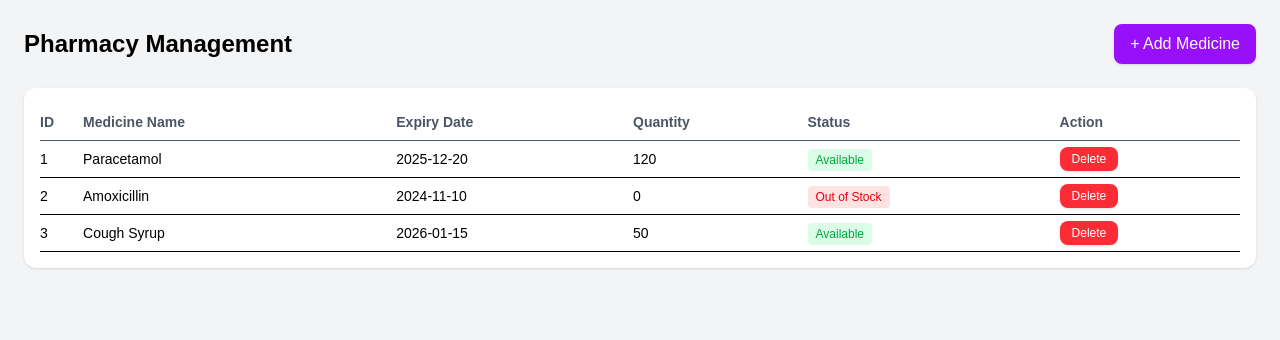
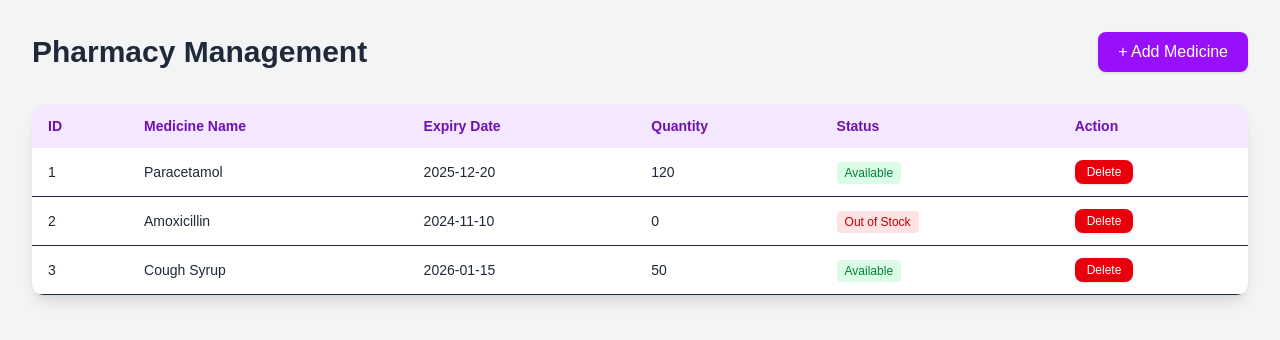
Before and after one commit to Charanjot9037/healtcare, a Next.js app: page /pharmacy in a window 1280 px wide. Shown: the top 340 px of the page. Built offline with nearby package versions, Linux system fonts and the light colour scheme.

Commit message:
UI updated

```diff
--- a/app/admin/page.js
+++ b/app/admin/page.js
@@ -49,19 +49,19 @@ const Dashboard = () => {
   return (
     <div className="min-h-screen flex text-gray-800 bg-gray-100">
       {/* Sidebar */}
-      <aside className="w-64 bg-gray-800 text-white p-6 space-y-6 shadow-lg">
+      <aside className="w-64 bg-purple-800 text-white p-6 space-y-6 shadow-lg">
         <h2 className="text-2xl font-bold">HEAL WELL</h2>
         <nav className="space-y-3 mt-6">
-          <Link href="/admin" className="block hover:bg-gray-700 p-3 rounded transition">
+          <Link href="/admin" className="block hover:bg-purple-700 p-3 rounded transition">
             Dashboard
           </Link>
-          <Link href="/doctor" className="block hover:bg-gray-700 p-3 rounded transition">
+          <Link href="/doctor" className="block hover:bg-purple-700 p-3 rounded transition">
             Doctor
           </Link>
-          <Link href="/pharmacy" className="block hover:bg-gray-700 p-3 rounded transition">
+          <Link href="/pharmacy" className="block hover:bg-purple-700 p-3 rounded transition">
             Pharmacy
           </Link>
-          <Link href="/paitents" className="block hover:bg-gray-700 p-3 rounded transition">
+          <Link href="/paitents" className="block hover:bg-purple-700 p-3 rounded transition">
             Patient
           </Link>
         </nav>
@@ -81,7 +81,7 @@ const Dashboard = () => {
               key={i}
               className="bg-white shadow rounded-xl p-6 flex flex-col items-center justify-center hover:shadow-md transition"
             >
-              <p className="text-3xl font-bold">{card.value}</p>
+              <p className="text-3xl font-bold text-purple-800">{card.value}</p>
               <p className="mt-2 text-lg text-gray-600">{card.title}</p>
             </div>
           ))}
@@ -91,7 +91,7 @@ const Dashboard = () => {
         <div className="grid md:grid-cols-2 gap-6 mb-8">
           {/* Patients Table */}
           <div className="bg-white shadow rounded-xl p-6">
-            <h3 className="text-lg font-semibold mb-4">Patients</h3>
+            <h3 className="text-lg font-semibold mb-4 text-purple-800">Patients</h3>
             <table className="w-full text-sm border-collapse">
               <thead className="bg-gray-100">
                 <tr>
@@ -114,7 +114,7 @@ const Dashboard = () => {
 
           {/* Appointments Table */}
           <div className="bg-white shadow rounded-xl p-6">
-            <h3 className="text-lg font-semibold mb-4">Appointments</h3>
+            <h3 className="text-lg font-semibold mb-4 text-purple-800">Appointments</h3>
             <table className="w-full text-sm border-collapse">
               <thead className="bg-gray-100">
                 <tr>
@@ -133,7 +133,7 @@ const Dashboard = () => {
                       <span
                         className={`px-2 py-1 rounded text-xs ${
                           a.status === "Approved"
-                            ? "bg-green-100 text-green-700"
+                            ? "bg-purple-100 text-purple-700"
                             : a.status === "Rejected"
                             ? "bg-red-100 text-red-700"
                             : "bg-yellow-100 text-yellow-700"
@@ -152,7 +152,7 @@ const Dashboard = () => {
 
         {/* Doctors Table */}
         <div className="bg-white shadow rounded-xl p-6 mb-8">
-          <h3 className="text-lg font-semibold mb-4">Doctors</h3>
+          <h3 className="text-lg font-semibold mb-4 text-purple-800">Doctors</h3>
           <table className="w-full text-sm border-collapse">
             <thead className="bg-gray-100">
               <tr>
@@ -174,7 +174,7 @@ const Dashboard = () => {
                     <span
                       className={`px-2 py-1 rounded text-xs ${
                         doc.status === "Online"
-                          ? "bg-green-100 text-green-700"
+                          ? "bg-purple-100 text-purple-700"
                           : "bg-red-100 text-red-700"
                       }`}
                     >
@@ -189,7 +189,7 @@ const Dashboard = () => {
 
         {/* Out of Stock Table */}
         <div className="bg-white shadow rounded-xl p-6">
-          <h3 className="text-lg font-semibold mb-4">Out of Stock</h3>
+          <h3 className="text-lg font-semibold mb-4 text-purple-800">Out of Stock</h3>
           <table className="w-full text-sm border-collapse">
             <thead className="bg-gray-100">
               <tr>
--- a/app/pharmacy/page.js
+++ b/app/pharmacy/page.js
@@ -11,15 +11,18 @@ export default function AdminPharmacy() {
     { id: 3, name: "Cough Syrup", expiry: "2026-01-15", quantity: 50, status: "Available" },
   ]);
 
-
+  const deleteMedicine = (id) => {
+    // Add delete functionality here
+    console.log("Delete medicine with id:", id);
+  };
 
   return (
-    <div className="min-h-screen bg-gray-100 p-6 text-black">
+    <div className="min-h-screen bg-gray-100 p-8 text-gray-800">
       {/* Header */}
-      <div className="flex justify-between items-center mb-6">
-        <h1 className="text-2xl font-bold">Pharmacy Management</h1>
+      <div className="flex justify-between items-center mb-8">
+        <h1 className="text-3xl font-bold">Pharmacy Management</h1>
         <button
-          className="bg-purple-600 hover:bg-purple-700 text-white px-4 py-2 rounded-lg shadow transition"
+          className="bg-purple-600 hover:bg-purple-700 text-white px-5 py-2 rounded-lg shadow transition"
           onClick={() => alert("Add Medicine Modal/Functionality here")}
         >
           + Add Medicine
@@ -27,46 +30,53 @@ export default function AdminPharmacy() {
       </div>
 
       {/* Medicines Table */}
-      <div className="bg-white shadow rounded-xl p-4">
+      <div className="bg-white shadow-lg rounded-xl overflow-x-auto">
         <table className="w-full text-sm">
-          <thead>
-            <tr className="text-left border-b text-gray-600">
-              <th className="py-2">ID</th>
-              <th>Medicine Name</th>
-              <th>Expiry Date</th>
-              <th>Quantity</th>
-              <th>Status</th>
-              <th>Action</th>
+          <thead className="bg-purple-100">
+            <tr className="text-left text-purple-800">
+              <th className="py-3 px-4">ID</th>
+              <th className="py-3 px-4">Medicine Name</th>
+              <th className="py-3 px-4">Expiry Date</th>
+              <th className="py-3 px-4">Quantity</th>
+              <th className="py-3 px-4">Status</th>
+              <th className="py-3 px-4">Action</th>
             </tr>
           </thead>
           <tbody>
             {medicines.map((med) => (
-              <tr key={med.id} className="border-b">
-                <td className="py-2">{med.id}</td>
-                <td>{med.name}</td>
-                <td>{med.expiry}</td>
-                <td>{med.quantity}</td>
-                <td>
+              <tr key={med.id} className="border-b hover:bg-gray-50 transition">
+                <td className="py-3 px-4">{med.id}</td>
+                <td className="py-3 px-4">{med.name}</td>
+                <td className="py-3 px-4">{med.expiry}</td>
+                <td className="py-3 px-4">{med.quantity}</td>
+                <td className="py-3 px-4">
                   <span
                     className={`px-2 py-1 rounded text-xs ${
                       med.status === "Available"
-                        ? "bg-green-100 text-green-600"
-                        : "bg-red-100 text-red-600"
+                        ? "bg-green-100 text-green-700"
+                        : "bg-red-100 text-red-700"
                     }`}
                   >
                     {med.status}
                   </span>
                 </td>
-                <td>
+                <td className="py-3 px-4">
                   <button
                     onClick={() => deleteMedicine(med.id)}
-                    className="bg-red-500 hover:bg-red-600 text-white px-3 py-1 rounded-lg text-xs shadow transition"
+                    className="bg-red-600 hover:bg-red-700 text-white px-3 py-1 rounded-lg text-xs shadow transition"
                   >
                     Delete
                   </button>
                 </td>
               </tr>
             ))}
+            {medicines.length === 0 && (
+              <tr>
+                <td colSpan={6} className="py-4 text-center text-gray-500">
+                  No medicines found.
+                </td>
+              </tr>
+            )}
           </tbody>
         </table>
       </div>
```
